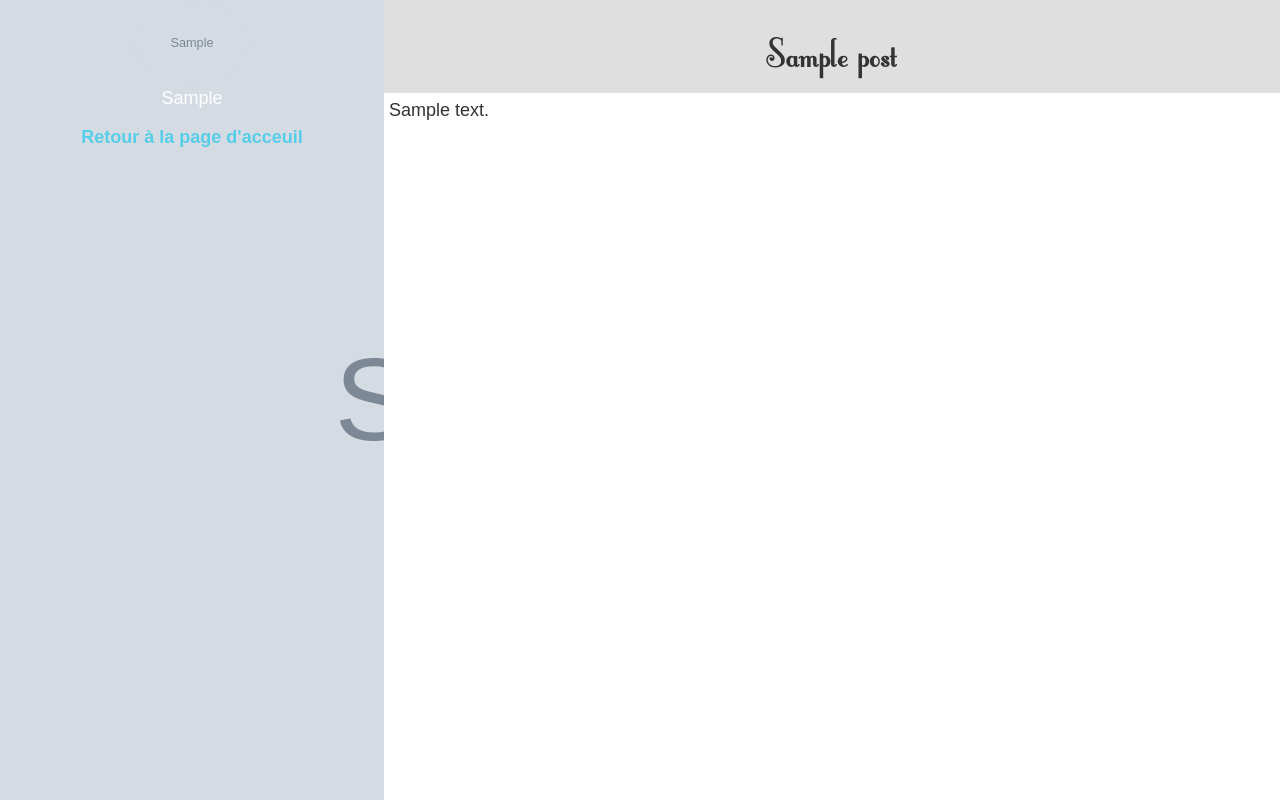
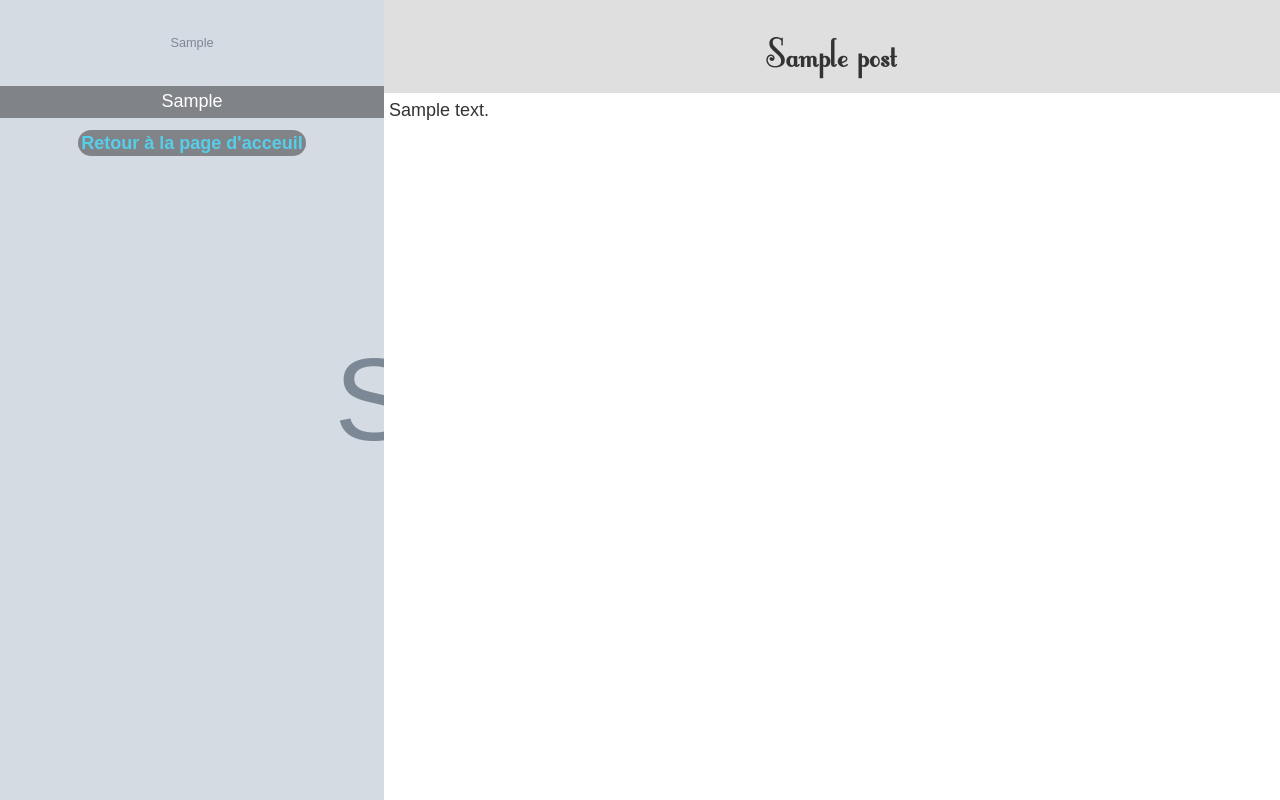
Before and after one commit to Leila20/cuisine-entre-amis, a Django app: page /Detail/1/ in a window 1280 px wide. Run offline with Django 3.2, Linux system fonts and the light colour scheme; tables that the repository leaves empty hold one stand-in row (values such as "Sample post"); grey boxes marked "Sample" are stand-in pictures; parts of the project's set-up code (start-up, migrations or seed data) failed here and were passed over; some libraries are stand-ins or nearby versions; some web fonts are replaced.

Commit message:
add background on details page

```diff
--- a/cuisine_entre_amis/templates/cuisine_entre_amis/post_details.html
+++ b/cuisine_entre_amis/templates/cuisine_entre_amis/post_details.html
@@ -25,10 +25,10 @@
 
   <div class="author" style="background-image:url({{post.author.bgimage.url}});">
     <img src="{{post.author.picture.url}}">
-    <p>
+    <p class="name">
       {{post.author.first_name}} {%if post.author.lastname %}{{post.author.last_name}}{% endif %}
     </p>
-    <a href="{% url 'post' %}">Retour à la page d'acceuil</a>
+    <a class="return" href="{% url 'post' %}">Retour à la page d'acceuil</a>
   </div>
   <div class="title-article">
     <h2>{{object.title}}</h2>
--- a/sass/css/_details.scss
+++ b/sass/css/_details.scss
@@ -30,6 +30,17 @@
       border-radius:          100%;
       width:                  60%;
     }
+
+    .return {
+      background:                 rgba(0, 0, 0, .4);
+      border-radius:              50px;
+      padding:                    3px;
+    }
+
+    .name {
+      background:                 rgba(0, 0, 0, .4);
+      padding:                    3px;
+    }
   }
 
   .post {
```
Also changed, not shown: cuisine_entre_amis/static/css/site.css.
